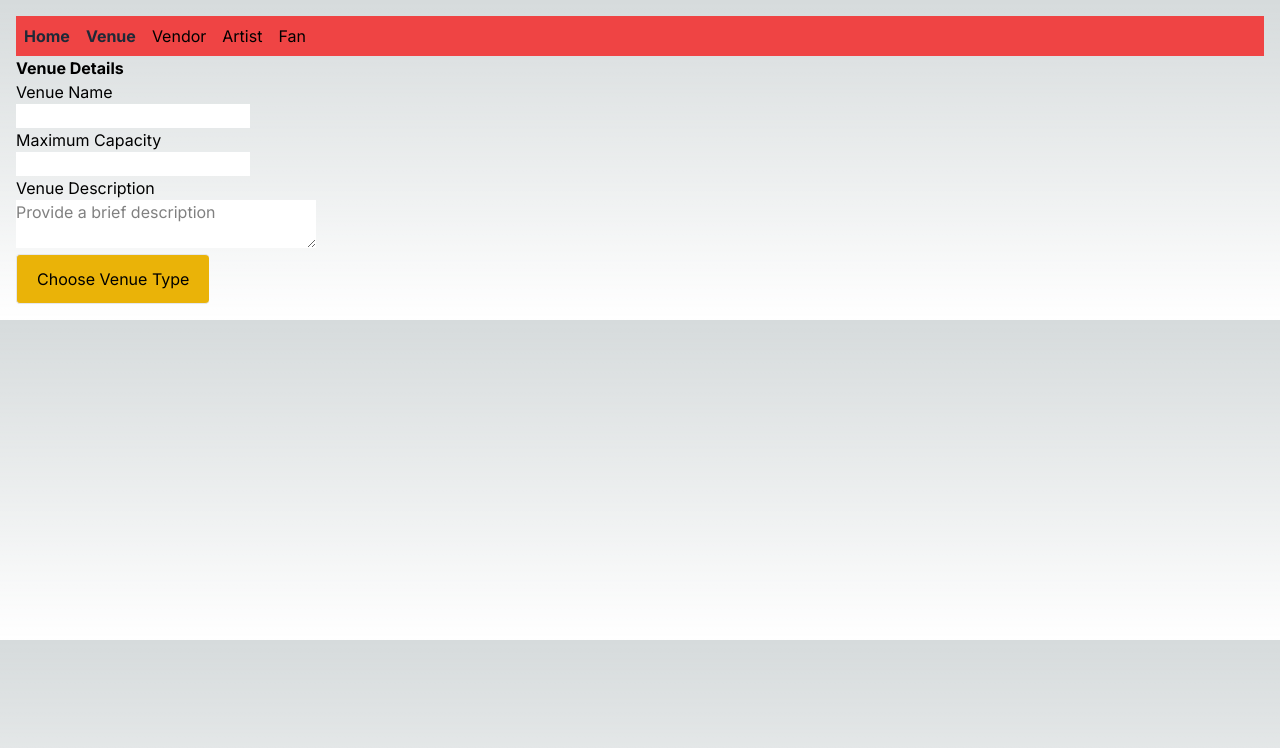
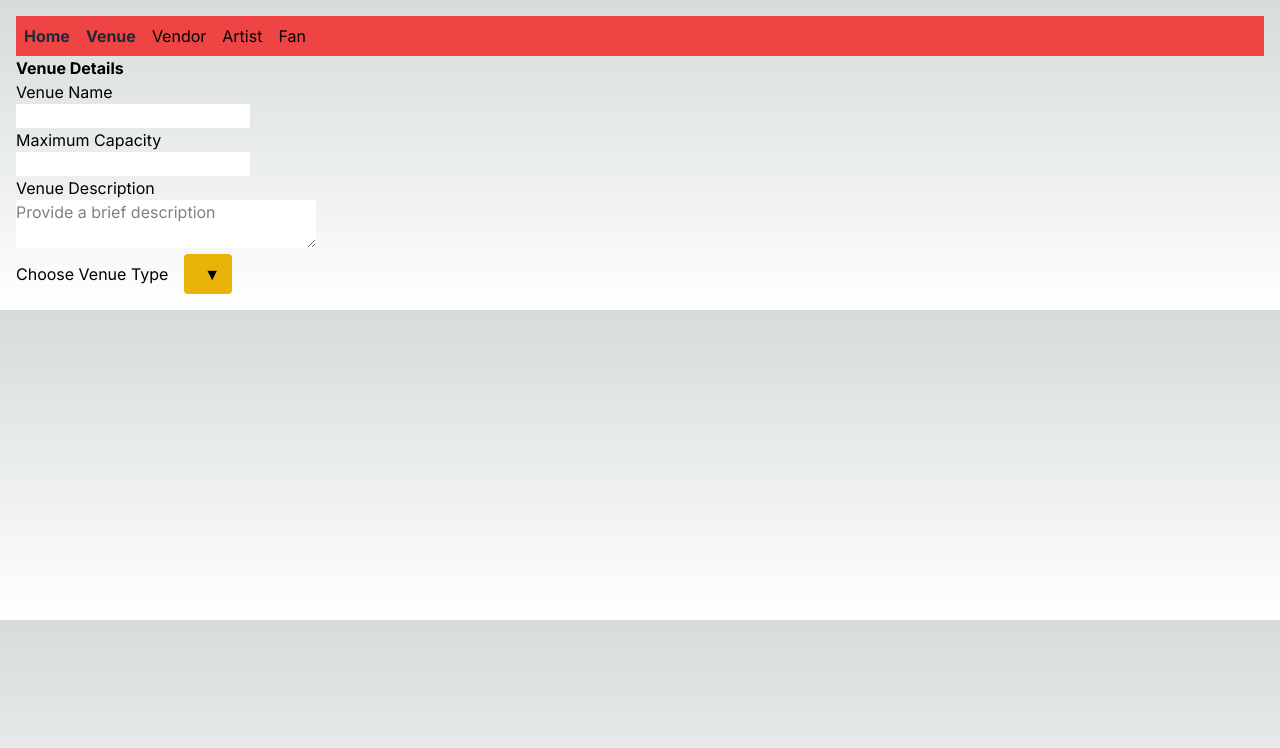
Before and after one commit to segvndo/YourBeat-TS, a Next.js app: page /users/venue/venueDetails in a window 1280 px wide. Shown: the top 748 px of the page. Built offline with nearby package versions, Linux system fonts and the light colour scheme.

Commit message:
Add dropdown button symbol

```diff
--- a/app/users/venue/venueDetails/page.tsx
+++ b/app/users/venue/venueDetails/page.tsx
@@ -95,31 +95,23 @@ const VenueDetails = () => {
         ></textarea>
       </div>
 
-      <div className="relative">
-        {selectedOption ? (
-          <button
-            onClick={toggleDropdown}
-            className="px-5 py-3 bg-yellow-500 text-black rounded border border-r-0"
-          >
-            {selectedOption}
-          </button>
-        ) : (
-          <button
-            onClick={toggleDropdown}
-            className="px-5 py-3 bg-yellow-500 text-black rounded border border-r-0"
-          >
-            Choose Venue Type
-          </button>
-        )}
+      <div className="flex items-center relative">
+        <p className="mr-4">Choose Venue Type</p>
+        <button
+          onClick={toggleDropdown}
+          className="flex items-center px-3 py-2 bg-yellow-500 text-black rounded"
+        >
+          <span className="ml-2">&#9660;</span>
+        </button>
 
         {isOpen && (
           <div
             ref={dropdownRef}
-            className="absolute top-full left-0 mt-2 bg-white shadow-md p-4 rounded border border-t-0 border-r-0 border-l-0"
-            style={{ zIndex: 1 }}
+            className="absolute top-full left-0 bg-white shadow-md p-4 rounded border border-t-0 border-r-0 border-l-0"
+            style={{ zIndex: 10 }}
           >
             <p className="font-bold mb-2">Select Venue</p>
-            <ul>
+            <ul className="list-none p-0 m-0">
               {venueOptions.map((option) => (
                 <li
                   key={option}
@@ -127,7 +119,6 @@ const VenueDetails = () => {
                   className={`cursor-pointer text-black hover:bg-gray-200 ${
                     selectedOption === option ? 'text-yellow-500' : ''
                   }`}
-
                 >
                   {option}
                 </li>
@@ -137,11 +128,11 @@ const VenueDetails = () => {
         )}
       </div>
 
-      {/* {selectedOption && (
+      {selectedOption && (
         <div className="mt-4">
           <p>Selected Venue: {selectedOption}</p>
         </div>
-      )} */}
+      )}
     </div>
   );
 };
```
